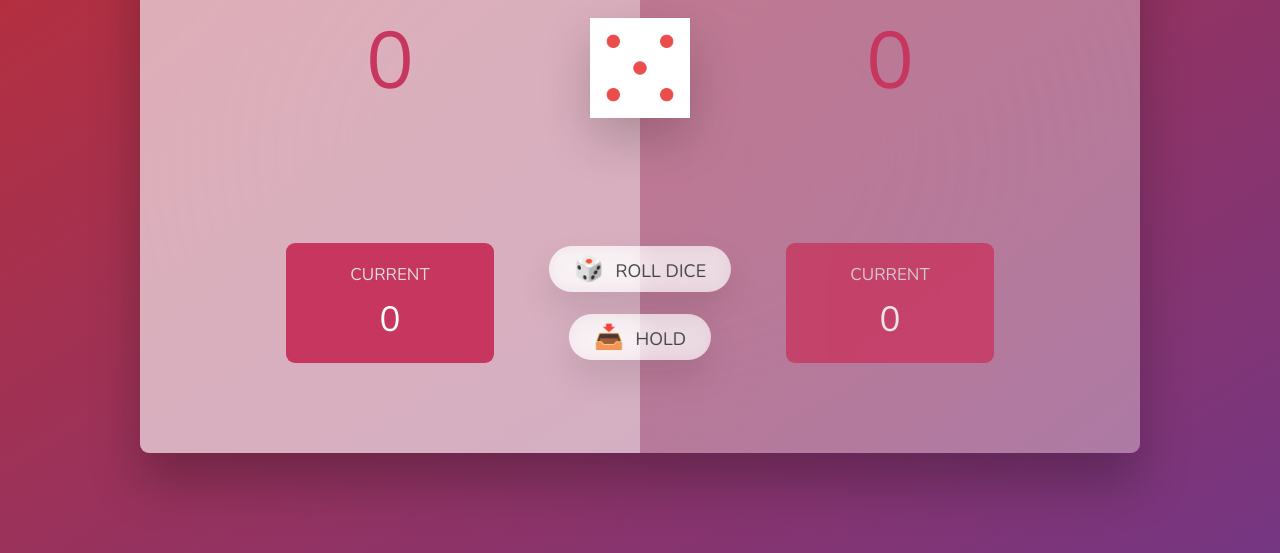
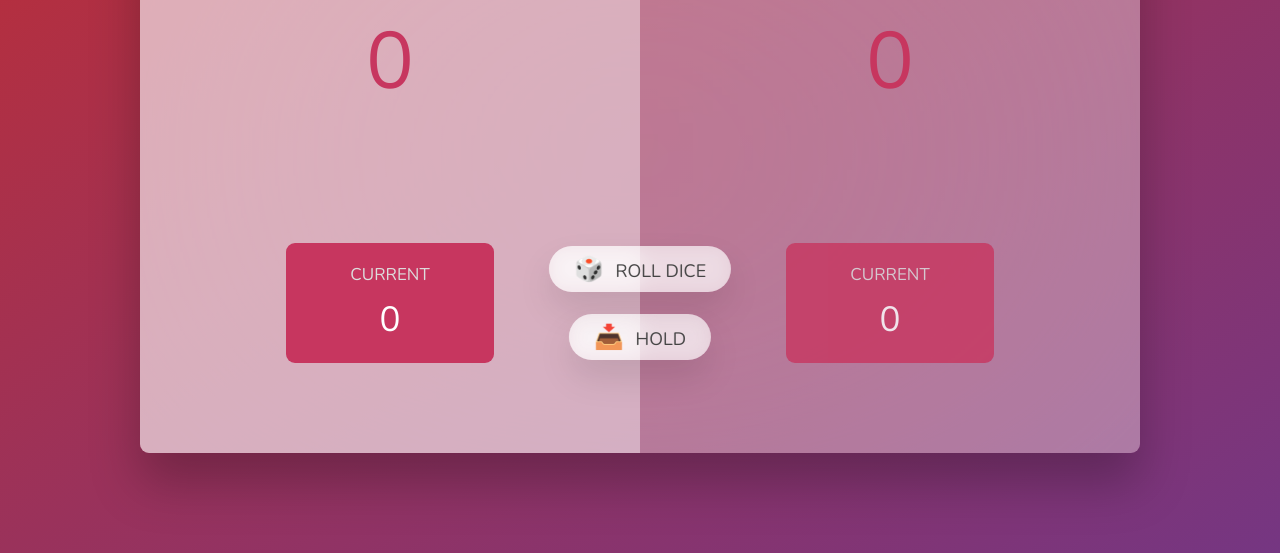
Before and after one commit to scoobytux/Roll-Dice-Game, a plain HTML site: page index.html in a window 1280 px wide. Shown: the part 247-800 px from the top of the page. Drawn offline with nearby package versions, Linux system fonts and the light colour scheme.

Commit message:
Add class hidden into dice class list

```diff
--- a/index.html
+++ b/index.html
@@ -26,7 +26,7 @@
         </div>
       </section>
 
-      <img src="dice-5.png" alt="Playing dice" class="dice" />
+      <img src="dice-5.png" alt="Playing dice" class="dice hidden" />
       <button class="btn btn--new">🔄 New game</button>
       <button class="btn btn--roll">🎲 Roll dice</button>
       <button class="btn btn--hold">📥 Hold</button>
```
